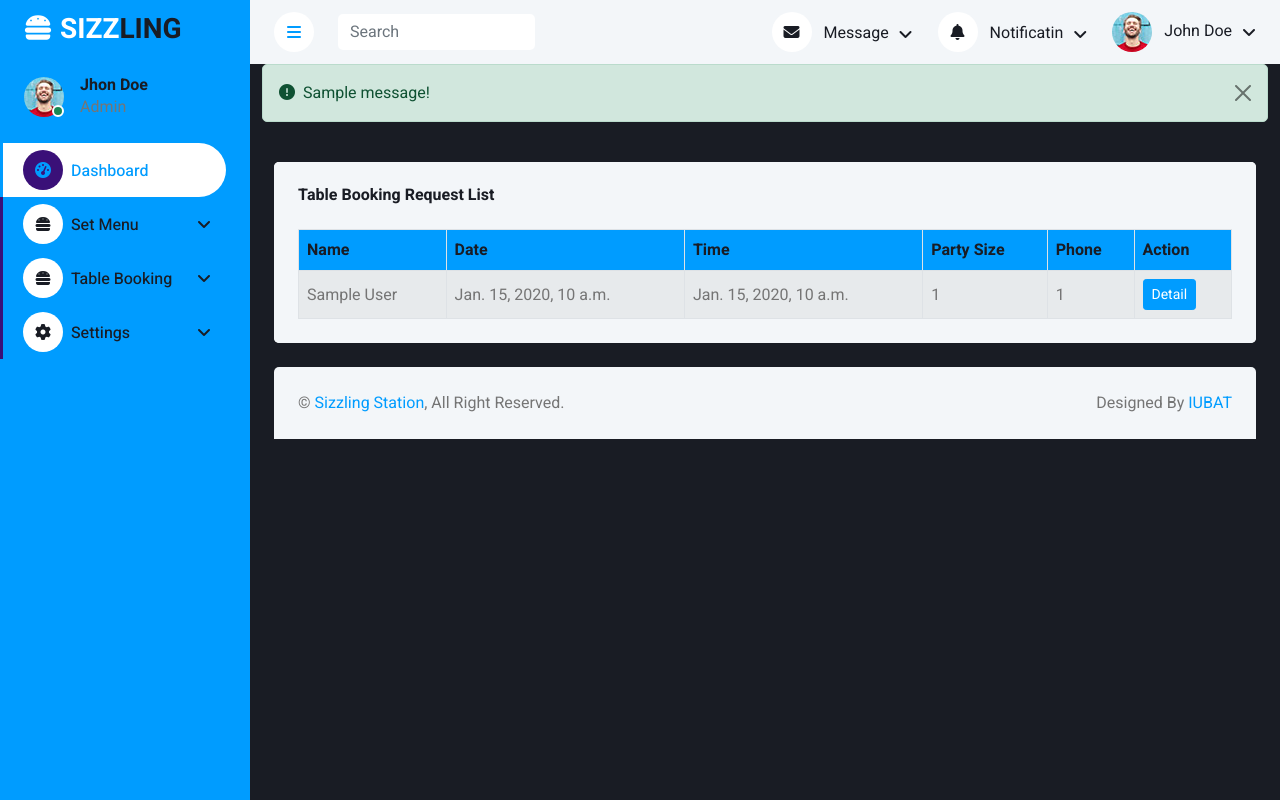
After one commit to Smile-94/Food-ordering--sizzlng-station, a Django app: template authority/templates/authority/booking_request_list.html in a window 1280 px wide. The commit adds this page. Run offline with Django 4.2, Linux system fonts and the light colour scheme; the template is opened without the code that fills it: most values are stand-ins (such as "Sample title", 1, 10 or a date in 2020); one stand-in notice (Sample message) is shown; some libraries are stand-ins or nearby versions.

Commit message:
Added table booking

```diff
--- a/authority/admin.py
+++ b/authority/admin.py
@@ -5,6 +5,7 @@ from django.contrib import admin
 from authority.models import FoodCategories
 from authority.models import SetMenuFood
 from authority.models import SetMenu
+from authority.models import BookTable
 
 @admin.register(FoodCategories)
 class FoodCategoriesAdmin(admin.ModelAdmin):
@@ -25,3 +26,7 @@ class SetMenuAdmin(admin.ModelAdmin):
     search_fields =('menu_name',)
     list_filter = ('is_active',)
     list_per_page = 50
+
+@admin.register(BookTable)
+class BookTableAdmin(admin.ModelAdmin):
+    list_display = ('party_size','date', 'full_name','phone_number')
--- /dev/null
+++ b/authority/templates/authority/booking_request_list.html
@@ -0,0 +1,267 @@
+{% extends 'authority_base/authority_base.html' %}
+{% load static %}
+{% load widget_tweaks %}
+
+{% block title %} {{title}} {% endblock title %}
+
+
+{% block body %}
+<div class="bg-light rounded  p-4">
+    {% if updated %}
+        <form method='POST' enctype="multipart/form-data"> {% csrf_token %}
+            <div class="row">
+                <div class="col">
+                    <label for="exampleInputEmail1" class="form-label">Category Name</label>
+                    {{form.category_name |add_class:"form-control"}}
+                </div>
+                <div class="col">
+                    <label for="exampleInputEmail1" class="form-label">Category Photo</label>
+                    {{form.photo |add_class:"form-select"}}
+                </div>
+            </div>
+            <div class="row mb-4">
+                <div class="col">
+                    <label for="exampleInputEmail1" class="form-label">Sort Description</label>
+                    {{form.sort_description |add_class:"form-control"}}
+                </div>
+            </div>
+            <div class="mb-3">
+                <a class="btn btn-success" href="{% url 'authority:add_food_category' %}" role="button"> <i class="fa-solid fa-arrow-left me-2"></i> Back</a>
+                <button type="submit" class="btn btn-primary">Save</button>
+
+            </div>
+
+        </form>
+    {% elif details %}
+        <div class="table-responsive">
+            <div class="col-md-4">
+                <h6 class="mb-4">Table Booking Details</h6>
+            </div>
+
+                <div class="d-grid gap-2 d-md-flex justify-content-md-end mb-4">
+                    {% if not booktable.confirm_status %}
+                        <button type="button" class="btn btn-sm btn-success" data-bs-toggle="modal" data-bs-target="#BookTable">
+                            Confirm Table
+                        </button>
+                    {% endif %}
+                    {% if booktable.confirm_status %}
+                        <button type="button" class="btn btn-sm btn-success" data-bs-toggle="modal" data-bs-target="#BookTable">
+                            Edit
+                        </button>
+                    {% endif %}
+                    <a class="btn btn-primary" href="{% url 'authority:table_bookig_request_list' %}" role="button">Back</a>
+                </div>
+
+            <table class="table text-middle align-middle table-bordered table-striped table-hover mb-0">
+                <thead class="bg-primary">
+                    <tr class="text-dark">
+                        <th class="col-4" scope="col">Fields</th>
+                        <th class="col-8" scope="col">Details</th>
+                    </tr>
+                </thead>
+                <tbody>
+                        <tr>
+                            <td> Customer Name </td>
+                            <td> {{booktable.full_name}} </td>
+                        </tr>
+                        <tr>
+                            <td> Booking Date </td>
+                            <td> {{booktable.date}} </td>
+                        </tr>
+                        <tr>
+                            <td> Booking Time </td>
+                            <td> {{booktable.time}} </td>
+                        </tr>
+                        <tr>
+                            <td> Occasion </td>
+                            <td> {{booktable.occasion}} </td>
+                        </tr>
+                        <tr>
+                            <td> Number of Gust </td>
+                            <td> {{booktable.party_size}} </td>
+                        </tr>
+                        <tr>
+                            <td> Phone Number </td>
+                            <td> {{booktable.phone_number}} </td>
+                        </tr>
+                        <tr>
+                            <td> Email </td>
+                            <td> {{booktable.email}} </td>
+                        </tr>
+                        <tr>
+                            <td> Table No </td>
+                            <td> {{booktable.table_no}} </td>
+                        </tr>
+                        <tr>
+                            <td> Message </td>
+                            <td> {{booktable.messages}} </td>
+                        </tr>
+                        <tr>
+                            <td> Review Message </td>
+                            <td> {{booktable.review_message}} </td>
+                        </tr>
+
+                </tbody>
+            </table>
+        </div>
+
+            <!-- Modal -->
+            <div class="modal fade" id="BookTable" tabindex="-1" aria-labelledby="exampleModalLabel" aria-hidden="true">
+                <div class="modal-dialog">
+                <div class="modal-content">
+                    <div class="modal-header">
+                    <h5 class="modal-title" id="exampleModalLabel">Confirm Table Booking</h5>
+                    <button type="button" class="btn-close" data-bs-dismiss="modal" aria-label="Close"></button>
+                    </div>
+                    <div class="modal-body">
+                        <form method="POST" enctype="multipart/form-data" action="{% url 'authority:table_bookig_confirm' booktable.id %}"> {% csrf_token %}
+                            <div class="row mb-4">
+                                <div class="col">
+                                    <label for="exampleInputEmail1" class="form-label">Table No</label>
+                                    {{form.table_no |add_class:"form-control"}}
+                                </div>
+                            </div>
+                            <div class="row">
+                                <div class="col">
+                                    <label for="exampleInputEmail1" class="form-label">Review Message</label>
+                                    {{form.review_message |add_class:"form-control"}}
+                                </div>
+                            </div>
+                    </div>
+                    <div class="modal-footer">
+                    <button type="button" class="btn btn-secondary" data-bs-dismiss="modal">Close</button>
+                    <button type="Submit" class="btn btn-primary">Save</button>
+                    </div>
+                </form>
+                </div>
+                </div>
+            </div>
+    {% elif deleted %}
+    <div class="table-responsive">
+        <div class="col-md-4">
+            <h6 class="mb-4">Delete Booked Table</h6>
+        </div>
+
+            <div class="d-grid gap-2 d-md-flex justify-content-md-end mb-4">
+                <form action="" method='POST'> {% csrf_token %}
+                    <button class="btn btn-danger" type='submit' id="deleteTask"><i class="fa-solid fa-trash px-2"></i>Delete</button>
+                </form>
+
+                <a class="btn btn-primary" href="{% url 'authority:table_bookig_request_list' %}" role="button">Back</a>
+            </div>
+
+        <table class="table text-middle align-middle table-bordered table-striped table-hover mb-0">
+            <thead class="bg-primary">
+                <tr class="text-dark">
+                    <th class="col-4" scope="col">Fields</th>
+                    <th class="col-8" scope="col">Details</th>
+                </tr>
+            </thead>
+            <tbody>
+                    <tr>
+                        <td> Customer Name </td>
+                        <td> {{booktable.full_name}} </td>
+                    </tr>
+                    <tr>
+                        <td> Booking Date </td>
+                        <td> {{booktable.date}} </td>
+                    </tr>
+                    <tr>
+                        <td> Booking Time </td>
+                        <td> {{booktable.time}} </td>
+                    </tr>
+                    <tr>
+                        <td> Occasion </td>
+                        <td> {{booktable.occasion}} </td>
+                    </tr>
+                    <tr>
+                        <td> Number of Gust </td>
+                        <td> {{booktable.party_size}} </td>
+                    </tr>
+                    <tr>
+                        <td> Phone Number </td>
+                        <td> {{booktable.phone_number}} </td>
+                    </tr>
+                    <tr>
+                        <td> Email </td>
+                        <td> {{booktable.email}} </td>
+                    </tr>
+                    <tr>
+                        <td> Table No </td>
+                        <td> {{booktable.table_no}} </td>
+                    </tr>
+                    <tr>
+                        <td> Message </td>
+                        <td> {{booktable.messages}} </td>
+                    </tr>
+                    <tr>
+                        <td> Review Message </td>
+                        <td> {{booktable.review_message}} </td>
+                    </tr>
+
+            </tbody>
+        </table>
+    </div>
+    {% else %}
+      <div class="table-responsive">
+        <div class="col-md-4">
+            <h6 class="mb-4">Table Booking Request List</h6>
+        </div>
+        <table class="table text-middle align-middle table-bordered table-striped table-hover mb-0">
+            <thead class="bg-primary">
+                <tr class="text-dark">
+                    <th scope="col">Name</th>
+                    <th scope="col">Date</th>
+                    <th scope="col">Time</th>
+                    <th scope="col">Party Size</th>
+                    <th scope="col">Phone</th>
+                    <th scope="col">Action</th>
+                </tr>
+            </thead>
+            <tbody>
+
+                {% for bookingrequest in bookingrequests %}
+                    <tr>
+                        <td> {{bookingrequest.full_name}} </td>
+                        <td>{{bookingrequest.date}}</td>
+                        <td>{{bookingrequest.time}}</td>
+                        <td> {{bookingrequest.party_size}} </td>
+                        <td> {{bookingrequest.phone_number}} </td>
+                        <td>
+                            <a class="btn btn-sm btn-primary" href="{% url 'authority:table_bookig_details' bookingrequest.id %}">Detail</a>
+
+                            {% if bookingrequest.confirm_status  %}
+                                <a class="btn btn-sm btn-danger" href="{% url 'authority:table_bookig_delete' bookingrequest.id %}"> Deletet</a>
+                            {% endif %}
+
+                        </td>
+                    </tr>
+                {% endfor %}
+            </tbody>
+        </table>
+    </div>
+</div>
+{% endif %}
+
+<script>
+    var deleteTask = document.getElementById("deleteTask");
+    var deleteForm = document.getElementById("deleteForm");
+
+    deleteTask.addEventListener("click", function(event) {
+    var result = confirm("Are you sure you want to Delete?");
+    if (result) {
+        alert('Deleted successfully');
+    } else {
+        alert('Deletion Cancelled');
+        event.preventDefault(); // prevent default form submission
+    }
+    });
+
+    deleteForm.addEventListener("submit", function(event) {
+    {% comment %} event.preventDefault(); // prevent default form submission {% endcomment %}
+    });
+
+
+</script>
+
+{% endblock body %}
--- a/authority/templates/authority_base/authority_base.html
+++ b/authority/templates/authority_base/authority_base.html
@@ -74,6 +74,13 @@
                         <div class="dropdown-menu bg-transparent border-0">
                             <a href="{% url 'authority:add_set_menu_food' %}" class="dropdown-item"><i class="fa-solid fa-burger me-2"></i>Set Menu Food</a>
                             <a href="{% url 'authority:add_set_menu' %}" class="dropdown-item"><i class="fa-solid fa-burger me-2"></i>Add Set-Menu</a>
+                        </div>
+                    </div>
+                    <div class="nav-item dropdown">
+                        <a href="#" class="nav-link dropdown-toggle" data-bs-toggle="dropdown"><i class="fa-solid fa-burger me-2"></i>Table Booking</a>
+                        <div class="dropdown-menu bg-transparent border-0">
+                            <a href="{% url 'authority:table_bookig_request_list' %}" class="dropdown-item"><i class="fa-solid fa-burger me-2"></i>Booking Request</a>
+                            <a href="{% url 'authority:add_set_menu' %}" class="dropdown-item"><i class="fa-solid fa-burger me-2"></i>Booked Table</a>
                         </div>
                     </div>
                     <div class="nav-item dropdown">
--- a/home/urls.py
+++ b/home/urls.py
@@ -13,6 +13,7 @@ urlpatterns = [
     path('', home_main.IndexView.as_view(),name="index"),
     path('home/', home_main.IndexView.as_view(),name="home"),
     path('contact/', home_main.ContactView.as_view(),name="contact"),
+    path('table-booking/', home_main.TableBookingView.as_view(),name="table_booking"),
 
 ]
 
```
Also changed, not shown: authority/forms.py (+21 -0 lines), authority/models.py (+18 -0 lines), authority/urls.py (+9 -0 lines), authority/views/manage_table.py (added, +96 -0 lines), config/settings.py (+9 -0 lines), home/templates/home/table_booking.html (added, +108 -0 lines), home/templates/home_base/base.html (+8 -7 lines), home/views/home_main.py (+24 -0 lines), authority/migrations/0012_booktable.py (added), authority/migrations/0013_alter_booktable_messages_alter_booktable_occasion_and_more.py (added), authority/migrations/0014_alter_booktable_party_size.py (added), authority/migrations/0015_rename_first_name_booktable_full_name_and_more.py (added), authority/migrations/0016_alter_booktable_occasion_alter_booktable_party_size.py (added), authority/migrations/0017_booktable_confirm_status_booktable_is_active.py (added), 1 more files.
